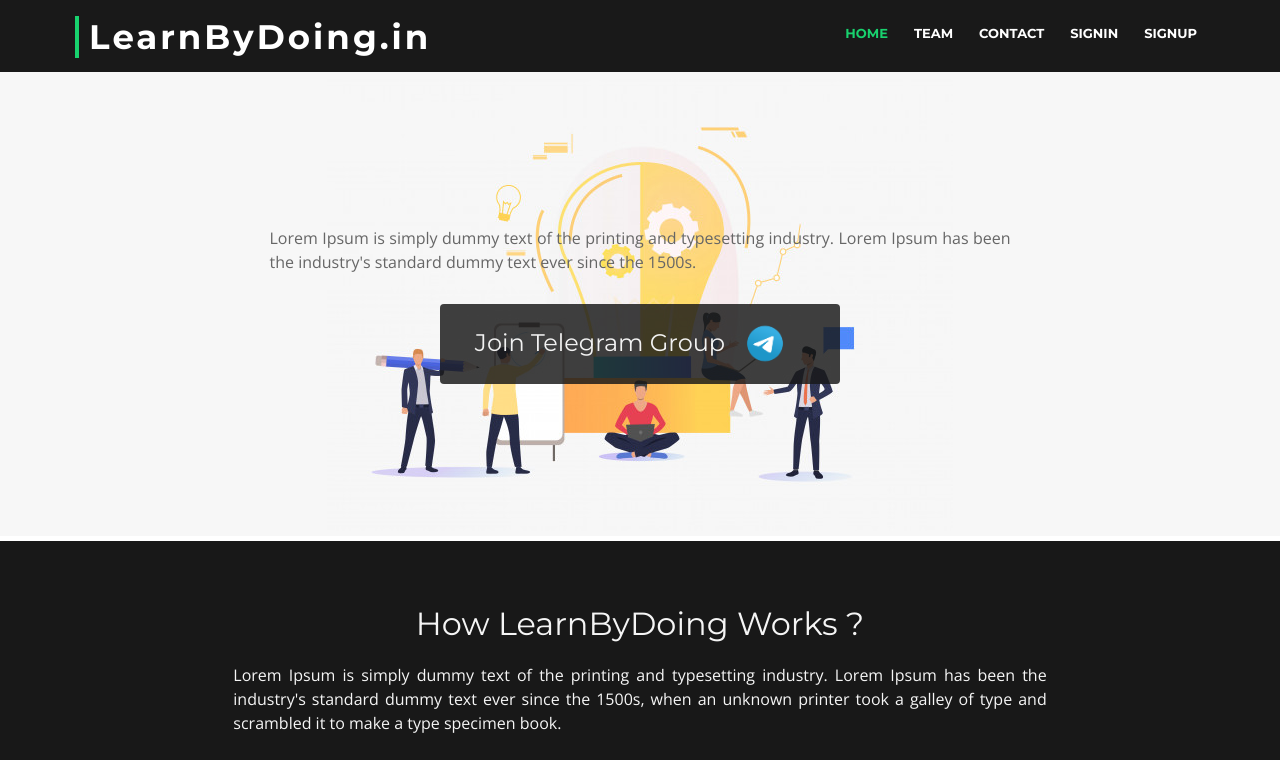
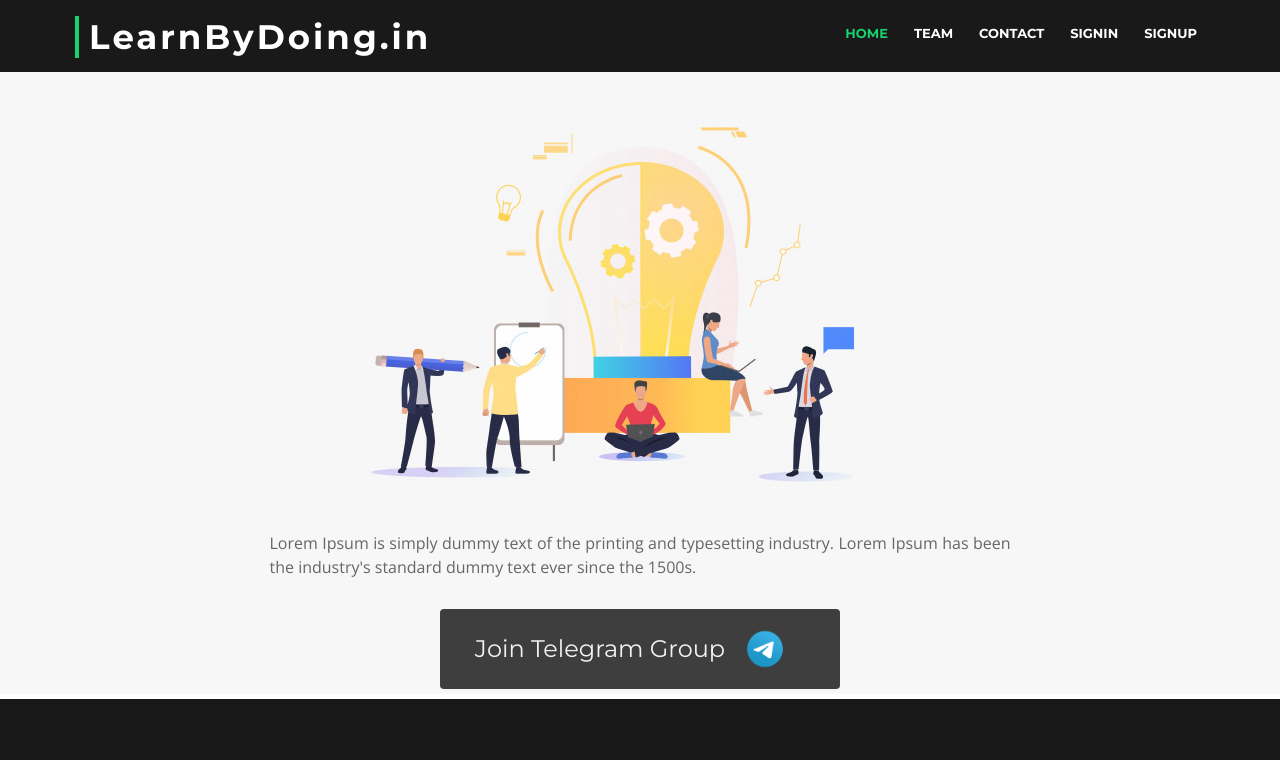
Before and after one commit to fir0j/learnbydoing, a plain HTML site: page index.html in a window 1280 px wide. Shown: the top 760 px of the page. Drawn offline with nearby package versions, Linux system fonts and the light colour scheme; files whose address does not match are found by name.

Commit message:
made changes in the layout

```diff
--- a/css/style.css
+++ b/css/style.css
@@ -69,6 +69,7 @@
 .imagelayout {
 	position: relative;
 	display: flex;
+	flex-direction: column;
 	justify-content: center;
 	align-items: center;
 	background-size: auto 100%;
@@ -77,7 +78,7 @@
 }
 
 .hero-area {
-	position: absolute;
+	position: relative;
 	display: flex;
 	flex-direction: column;
 	justify-content: center;
@@ -1676,6 +1677,10 @@
 	.telegram-button h2 {
 		font-size: large;
 	}
+
+	.text-area h2 {
+		font-size: large;
+	}
 }
 
 @media only screen and (min-device-width: 480px) {
```
